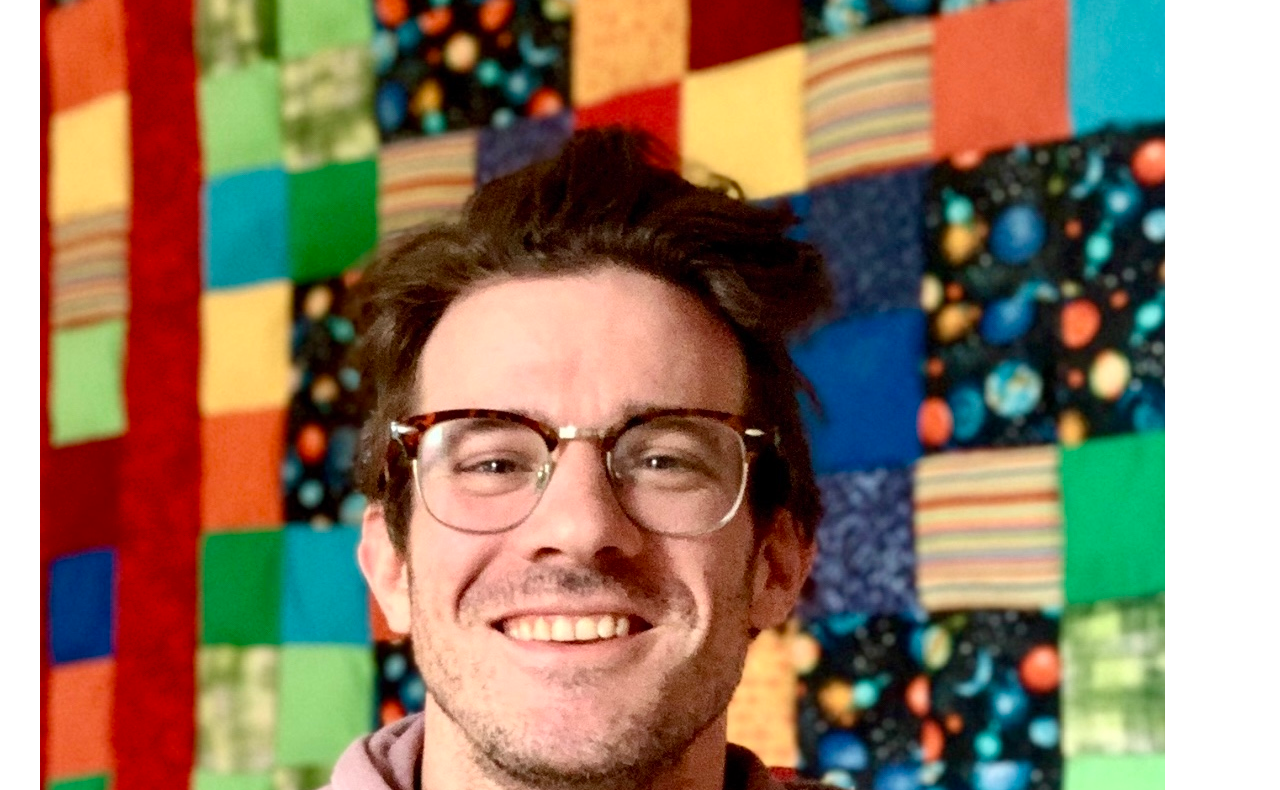
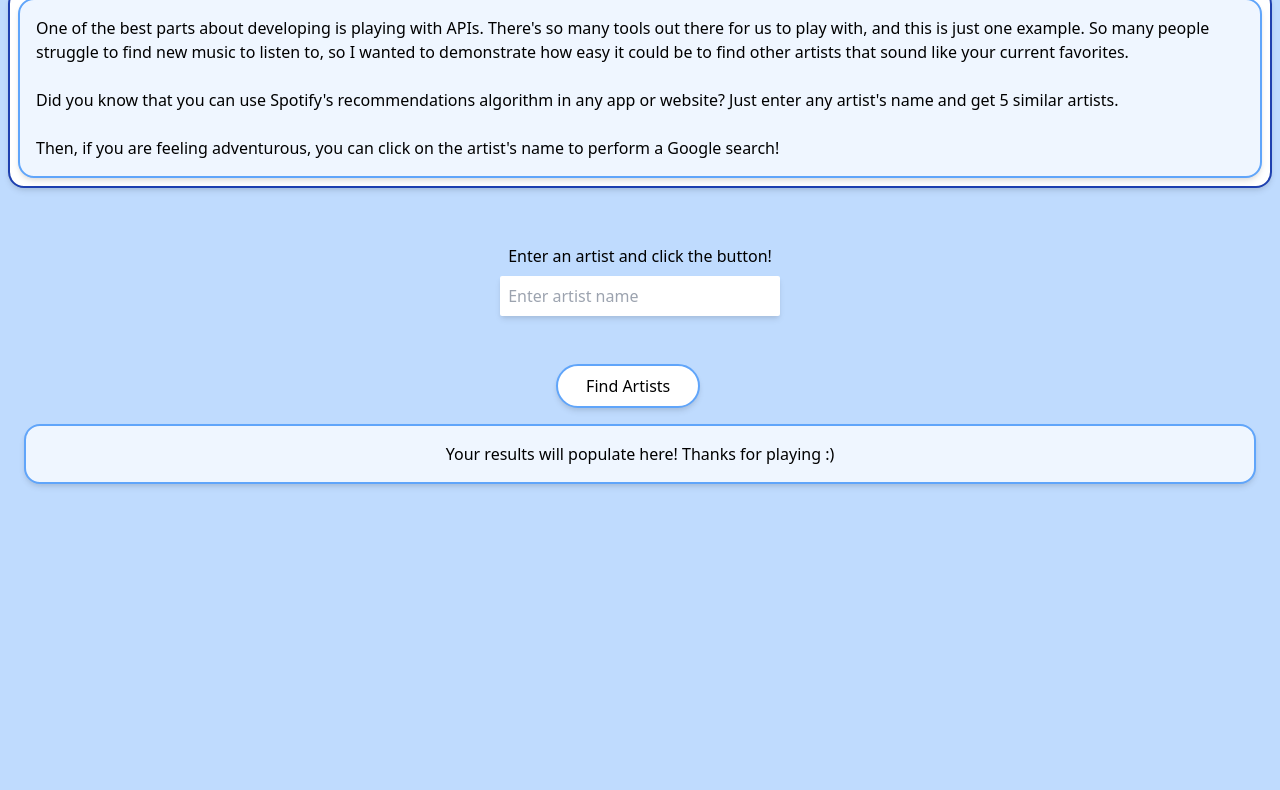
Before and after one commit to kristo-baricevic/portfolio, a website: page api.html in a window 1280 px wide. Shown: the part 76-866 px from the top of the page. After the commit the page ends 800 px from the top, so only its background shows below. Drawn offline with nearby package versions, Linux system fonts and the light colour scheme; files that its build step writes are made by us from their sources.

Commit message:
added easter egg

```diff
--- a/api.html
+++ b/api.html
@@ -1,24 +1,25 @@
 <!DOCTYPE html>
 <html lang="en">
-<head>
-    <meta charset="UTF-8">
-    <meta name="viewport" content="width=device-width, initial-scale=1.0">
-    <link rel="stylesheet" href="css/styles.css">
-    <title>Kristo Baricevic - Full Stack Developer</title>
-</head>
-<body>
+    <head>
+        <title>Kristo Baricevic || Portfolio</title>
+        <meta charset="UTF-8">
+        <meta name="viewport" content="width=device-width, initial-scale=1">
+        <link rel="stylesheet" href="styles.css">
+        <link rel="preconnect" href="https://fonts.googleapis.com">
+        <link rel="preconnect" href="https://fonts.gstatic.com" crossorigin>
+        <link href="https://fonts.googleapis.com/css?family=Montserrat" rel="stylesheet">
+        <link href="https://fonts.googleapis.com/css2?family=Oswald:wght@300;400;500&display=swap" rel="stylesheet">
+        <link href="https://cdnjs.cloudflare.com/ajax/libs/font-awesome/4.7.0/css/font-awesome.min.css" rel="stylesheet">
+        <link href="https://cdn.jsdelivr.net/npm/tailwindcss@2.2.19/dist/tailwind.min.css" rel="stylesheet">
+      </head>
+<body class="bg-blue-200">
 
 <!--navbar-->
 <header>
     <nav>
-        <div>
+        <!-- <div>
             <div>
                 <ul>
-                    <li>
-                        <a href="/">
-                            <img alt="photo" src="images/IMG_4301.jpg" class="small-profile-photo">
-                        </a>
-                    </li>
                     <li>
                         <a href="/about.html">ABOUT</a>
                     </li>
@@ -27,46 +28,46 @@
                     </li>
                 </ul>
             </div>
-        </div>
+        </div> -->
     </nav>
 </header>
 
 <!--body of website-->
 <main>
-    <div>
-        <div class="api-heading">
+    <div class="p-2">
+        <div class="p-2 text-4xl font-bold text-left">
             <h1>Find Similar Artists</h1>
         </div>
-        <div class="api-paragraph">
-            <p>One of the best parts about developing is playing with APIs. There's so many tools
+        <div class="p-2 bg-white border-solid border-blue-800 border-2 rounded-2xl shadow-md">
+            <p class="p-4 border-solid border-blue-400 border-2 bg-blue-50 rounded-2xl shadow-md">
+                One of the best parts about developing is playing with APIs. There's so many tools
                 out there for us to play with, and this is just one example. So many people struggle
                 to find new music to listen to, so I wanted to demonstrate how easy it could be to
-                find other artists that sound like your current favorites. Did you know that you can
+                find other artists that sound like your current favorites.
+                <br>
+                <br>
+                Did you know that you can
                 use Spotify's recommendations algorithm in any app or website? Just enter any artist's
-                name and get 5 similar artists. Then, if you are feeling adventurous, you can click on
+                name and get 5 similar artists.
+                <br>
+                <br>
+                Then, if you are feeling adventurous, you can click on
                 the artist's name to perform a Google search!</p>
         </div>
             <br>
             <br>
-        <div class="artistForm-container">
-            <form id="artistForm">
-                <label for="artist">Enter an artist you like:</label>
-                <input type="text" id="artist" name="artist"><br><br>
-                <button type="submit">Find Artists</button>
+        <div class="flex justify-center">
+            <form id="artistForm" class="flex flex-col justify-center">
+                <label for="artist" class="flex justify-center p-2">Enter an artist and click the button!</label>
+                <input type="text" id="artist" name="artist" class="flex justify-center rounded-sm p-2 shadow-md"><br><br>
+                <button type="submit" class="ml-14 flex w-36 justify-center border-2 border-solid border-blue-400 p-2 rounded-full bg-white hover:bg-blue-300 shadow-md">Find Artists</button>
             </form>
         </div>
-        <div class="results-container">
-            <div id="results"></div>
+        <div class="flex flex-col justify-center p-4">
+            <div id="results" class="cursor-pointer p-4 flex flex-col text-center justify-center border-solid border-blue-400 border-2 bg-blue-50 rounded-2xl shadow-md">Your results will populate here! Thanks for playing :)</div>
         </div>
     </div>
 </main>
-
-<!-- Footer -->
-<footer>
-    <p>Copyright @ Kristo. All rights reserved.</p>
-</footer>
-
 <script src="js/app.js"></script>
-
 </body>
 </html>
```
Also changed, not shown: index.html (+3 -2 lines).
